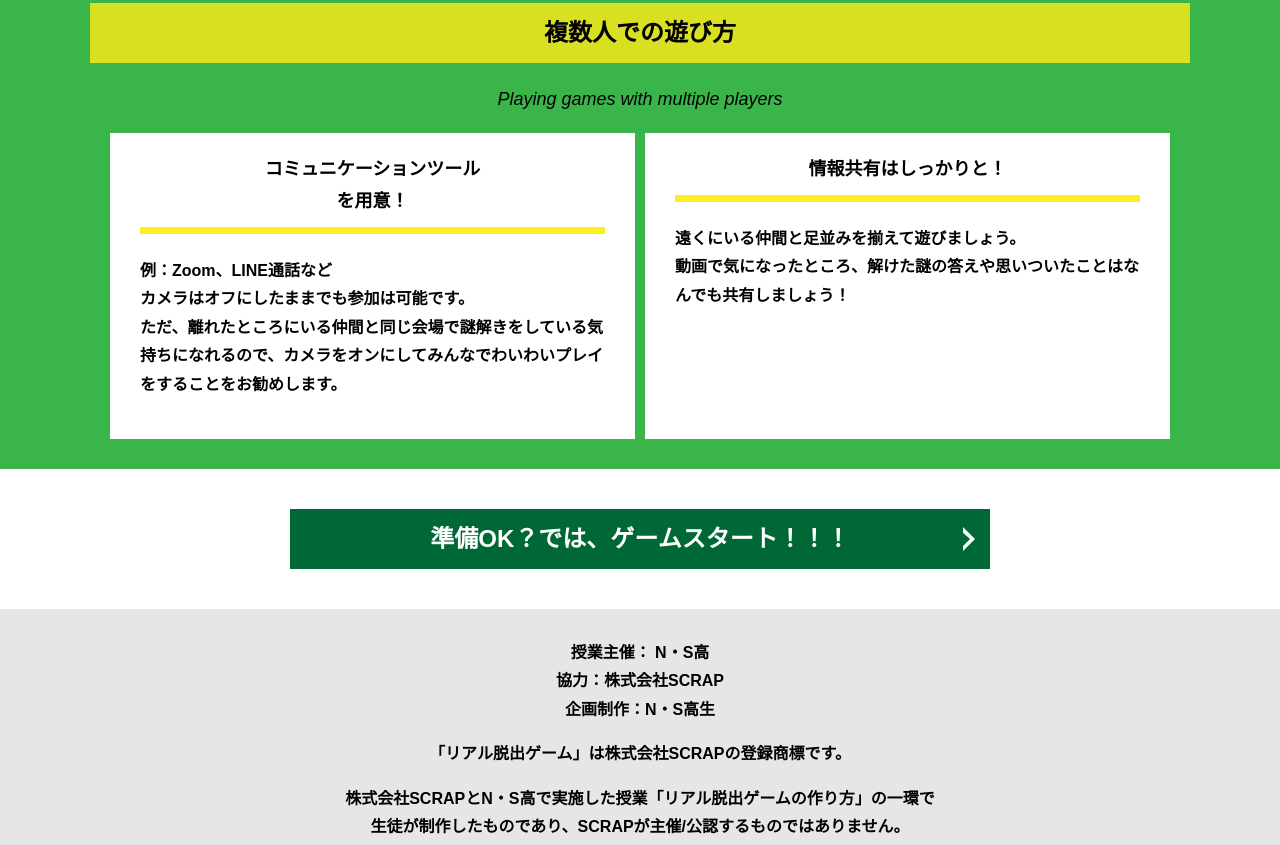
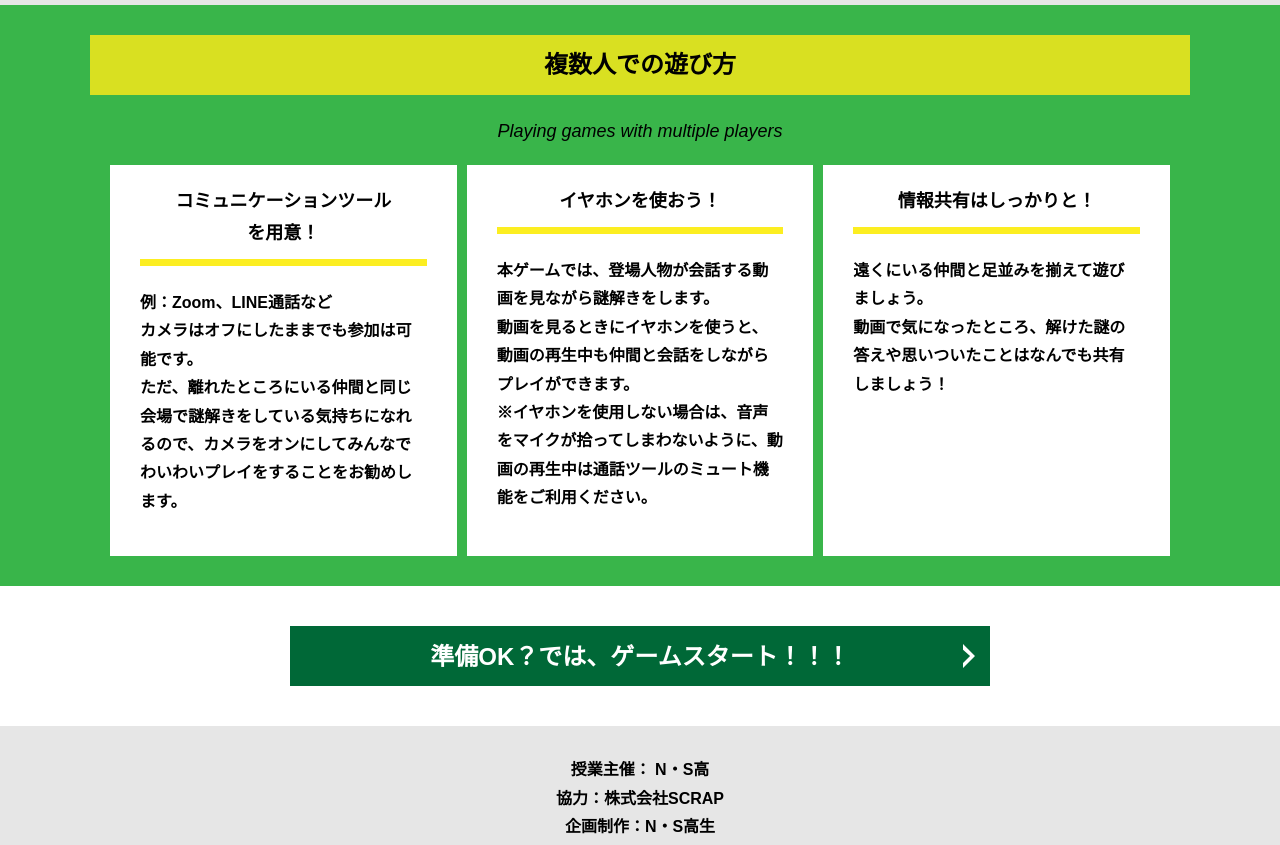
Before and after one commit to Washio-aoi/alfa_shinsaibashi_J, a plain HTML site: page index.html in a window 1280 px wide. Shown: the part 1613-2458 px from the top of the page. Drawn offline with Linux system fonts and the light colour scheme.

Commit message:
Update index.html

```diff
--- a/index.html
+++ b/index.html
@@ -17,7 +17,7 @@
   </svg>
   <header class="header">
     <div class="container">
-      <div class="header__logo"><img src="assets/images/shinnsaibashi.jpg" alt="チームロゴ"></div>
+      <div class="header__logo"><img src="assets/images/teamlogo.jpg" alt="チームロゴ"></div>
       <div class="header__name">N・S高生制作サイト</div>
     </div>
   </header>
@@ -37,6 +37,7 @@
             そこでトムはまずジャクソンを脱獄させて、一緒にロンを捕まえに行くことにした。<br>
           <div class="story__note__outer bg-color--gray">
             <ul class="story__note">
+              <li>今、これを読んだ生徒会メンバー以外を呼んではいけない</li>
               <li>30分を超えるとS先生は出てこられない</li>
             </ul>
           </div>
@@ -88,16 +89,24 @@
           <div class="column">
             <div class="card">
               <h3 class="card__title">コミュニケーションツール<br>を用意！</h3>
-              <p class="card__content">例：Zoom、LINE通話など <br>
+              <p class="card__content">例：Zoom、LINE通話など<br>
                 カメラはオフにしたままでも参加は可能です。<br>
                 ただ、離れたところにいる仲間と同じ会場で謎解きをしている気持ちになれるので、カメラをオンにしてみんなでわいわいプレイをすることをお勧めします。</p>
             </div>
           </div>
           <div class="column">
             <div class="card">
+              <h3 class="card__title">イヤホンを使おう！</h3>
+              <p class="card__content">本ゲームでは、登場人物が会話する動画を見ながら謎解きをします。<br>
+                動画を見るときにイヤホンを使うと、動画の再生中も仲間と会話をしながらプレイができます。<br>
+                ※イヤホンを使用しない場合は、音声をマイクが拾ってしまわないように、動画の再生中は通話ツールのミュート機能をご利用ください。</p>
+            </div>
+          </div>
+          <div class="column">
+            <div class="card">
               <h3 class="card__title">情報共有はしっかりと！</h3>
               <p class="card__content">遠くにいる仲間と足並みを揃えて遊びましょう。<br>
-                動画で気になったところ、解けた謎の答えや思いついたことはなんでも共有しましょう！<br></p>
+                動画で気になったところ、解けた謎の答えや思いついたことはなんでも共有しましょう！</p>
             </div>
           </div>
         </div>
```
